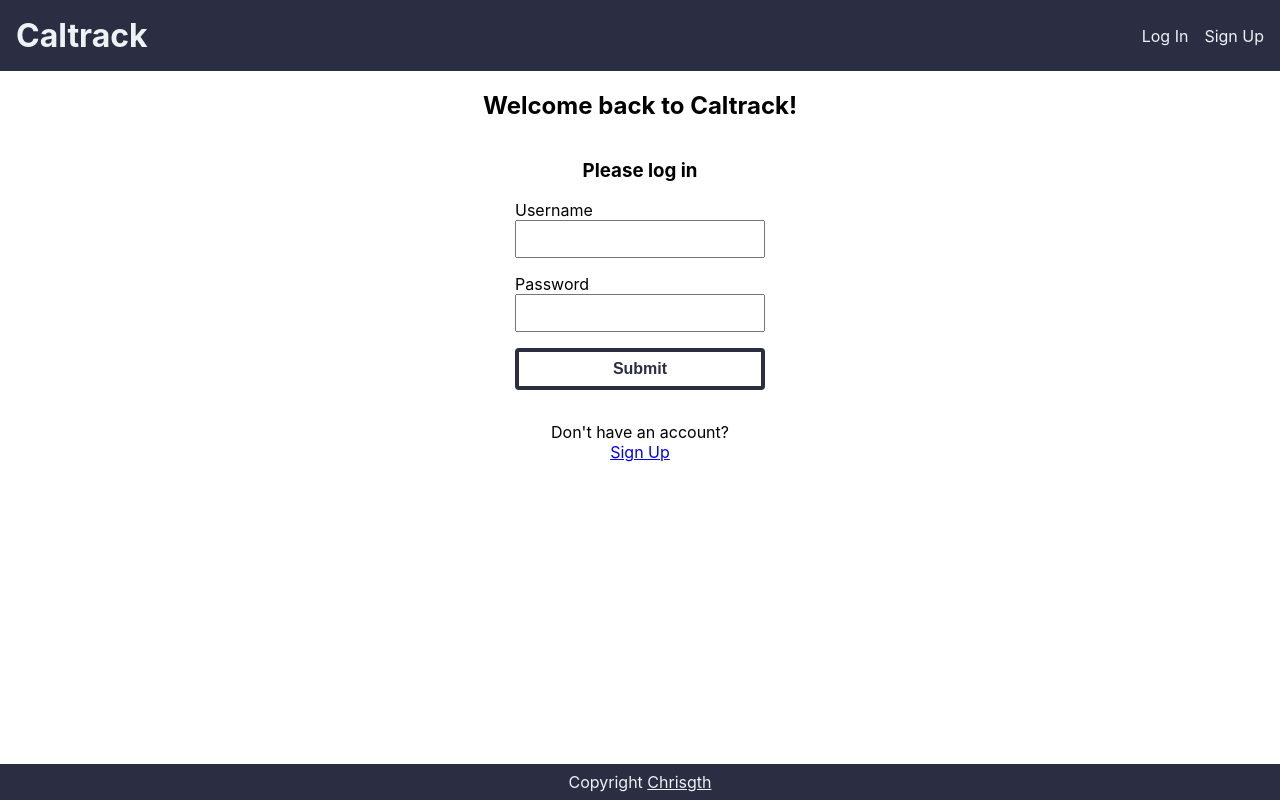
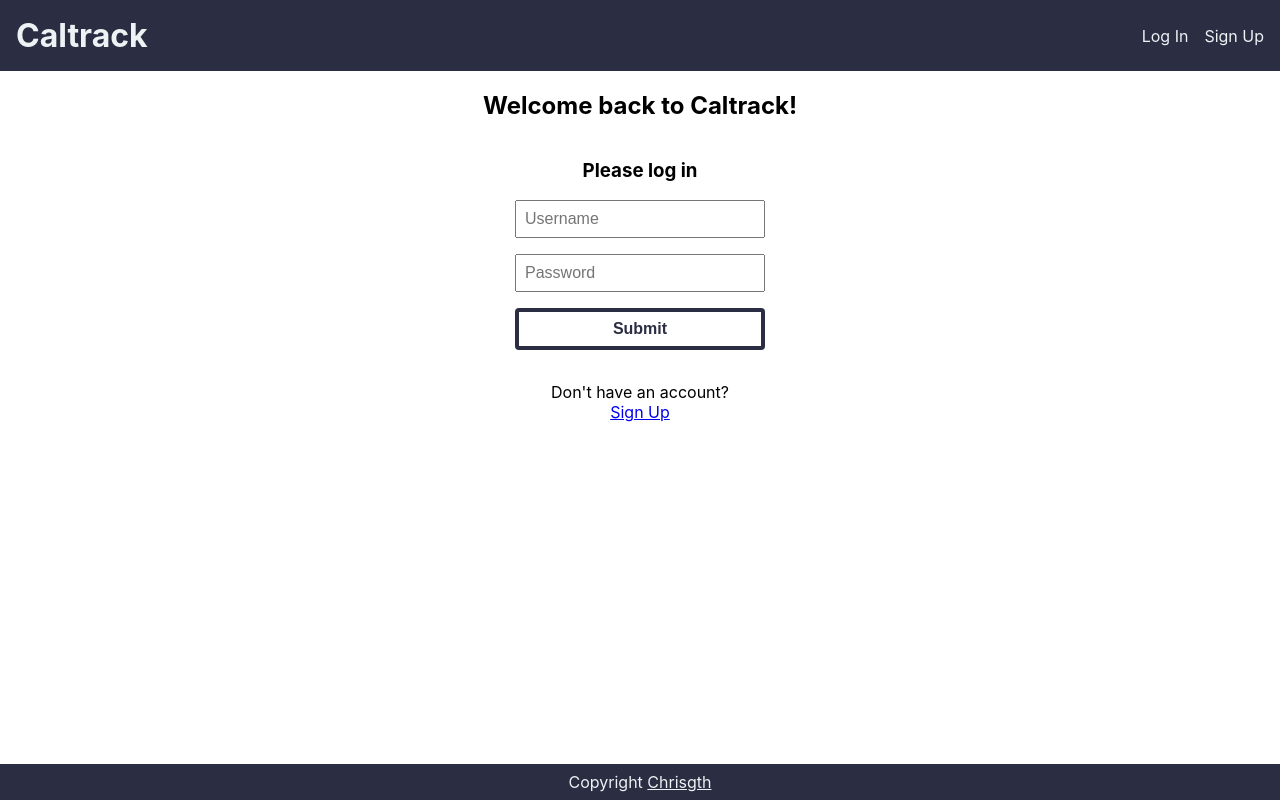
Before and after one commit to Chrisgth/calorie-tracker, a React (Create React App) app in the folder app/: page /log-in in a window 1280 px wide. Built offline with nearby package versions, Linux system fonts and the light colour scheme.

Commit message:
configured login post request

```diff
--- a/app/src/index.css
+++ b/app/src/index.css
@@ -1,14 +1,14 @@
 body {
   margin: 0;
-  font-family: -apple-system, BlinkMacSystemFont, 'Segoe UI', 'Roboto', 'Oxygen',
-    'Ubuntu', 'Cantarell', 'Fira Sans', 'Droid Sans', 'Helvetica Neue',
+  font-family: -apple-system, BlinkMacSystemFont, "Segoe UI", "Roboto", "Oxygen",
+    "Ubuntu", "Cantarell", "Fira Sans", "Droid Sans", "Helvetica Neue",
     sans-serif;
   -webkit-font-smoothing: antialiased;
   -moz-osx-font-smoothing: grayscale;
 }
 
 code {
-  font-family: source-code-pro, Menlo, Monaco, Consolas, 'Courier New',
+  font-family: source-code-pro, Menlo, Monaco, Consolas, "Courier New",
     monospace;
 }
 
@@ -21,6 +21,10 @@ p {
   display: flex;
   flex-direction: column;
   height: 100vh;
+}
+
+.content {
+  margin-bottom: 1rem;
 }
 
 .navbar {
@@ -50,14 +54,16 @@ p {
   text-decoration: none;
 }
 
-.login, .signup {
+.login,
+.signup {
   display: flex;
   flex-direction: column;
   justify-content: center;
   align-items: center;
 }
 
-.loginform, .signupform {
+.loginform,
+.signupform {
   display: flex;
   flex-direction: column;
   min-width: 250px;
@@ -65,7 +71,8 @@ p {
   margin-bottom: 2rem;
 }
 
-.loginform > button, .signupform > button {
+.loginform > button,
+.signupform > button {
   background-color: white;
   color: #2b2d42;
   border: 4px solid #2b2d42;
@@ -76,7 +83,8 @@ p {
   padding: 0.5rem;
 }
 
-.loginform > div > input, .signupform > div > input {
+.loginform > div > input,
+.signupform > div > input {
   padding: 0.5rem;
   font-size: 1rem;
 }
@@ -93,7 +101,6 @@ p {
 
 p > a {
   color: #edf2f4;
-
 }
 
 form > div {
--- a/app/src/pages/App.js
+++ b/app/src/pages/App.js
@@ -1,24 +1,26 @@
-import {BrowserRouter as Router, Route, Routes} from 'react-router-dom'
-import Login from './Login';
-import Signup from './Signup';
-import Dashboard from './Dashboard'
-import Nav from '../components/Nav'
-import Footer from '../components/Footer'
+import { BrowserRouter as Router, Route, Routes } from "react-router-dom";
+import Login from "./Login";
+import Signup from "./Signup";
+import Dashboard from "./Dashboard";
+import Nav from "../components/Nav";
+import Footer from "../components/Footer";
 
 function App() {
   return (
     <Router>
       <div className="App">
         <Nav />
-        <Routes>
-          <Route path='/sign-up' element={<Signup />}/>
-          <Route path='/log-in' element={<Login />}/>
-          <Route path='/dashboard' element={<Dashboard />}/>
-        </Routes>
+        <div className="content">
+          <Routes>
+            <Route path="/sign-up" element={<Signup />} />
+            <Route path="/log-in" element={<Login />} />
+            <Route path="/dashboard" element={<Dashboard />} />
+          </Routes>
+        </div>
         <Footer />
       </div>
     </Router>
-  )
+  );
 }
 
 export default App;
--- a/app/src/pages/Login.js
+++ b/app/src/pages/Login.js
@@ -1,31 +1,66 @@
+import { useState } from "react";
 import { Link } from "react-router-dom";
-const axios = require('axios').default
+const axios = require("axios").default;
 
 const Login = () => {
-	const clickHandler = () => {
-		axios.get('http://localhost:5000/api/user/profile', {mode:'cors'})
+  const [data, setData] = useState({
+    username: "",
+    password: "",
+  });
+
+  const { username, password } = data;
+
+  const onChange = (e) => {
+    setData((prevState) => ({
+      ...prevState,
+      [e.target.name]: e.target.value,
+    }));
+    console.log(data);
+  };
+
+  const clickHandler = (e) => {
+    e.preventDefault();
+    console.log(data);
+    axios
+      .post("http://localhost:5000/api/user/log-in", data)
       .then((response) => {
-				console.log(response)
+        console.log(response.data.token);
       })
-			.catch(err => console.log(err))
-	}
-	return ( <div className="login">
+      .catch((err) => console.log(err));
+  };
+  return (
+    <div className="login">
       <h2>Welcome back to Caltrack!</h2>
       <h3>Please log in</h3>
       <form className="loginform">
         <div>
-				<label htmlFor="username">Username</label>
-				<input type="text" id="username" name="username" required/>
+          <input
+            type="text"
+            id="username"
+            name="username"
+            placeholder="Username"
+            value={username}
+            onChange={onChange}
+            required
+          />
         </div>
         <div>
-				<label htmlFor="">Password</label>
-				<input type="password" id="password" name="password" required/>
+          <input
+            type="password"
+            id="password"
+            name="password"
+            placeholder="Password"
+            value={password}
+            onChange={onChange}
+            required
+          />
         </div>
         <button onClick={clickHandler}>Submit</button>
       </form>
       <p>Don't have an account?</p>
-		<Link to='/sign-up'>Sign Up</Link>
-</div> );
-}
+      <Link to="/sign-up">Sign Up</Link>
+    </div>
+  );
+};
 
 export default Login;
```
Also changed, not shown: app/src/index.js (+5 -5 lines), app/src/pages/Dashboard.js (+6 -6 lines), app/src/pages/Signup.js (+8 -8 lines), 2 other files (tests, documents, lock files or other folders). Lines whose indentation alone changed are shown as unchanged.
